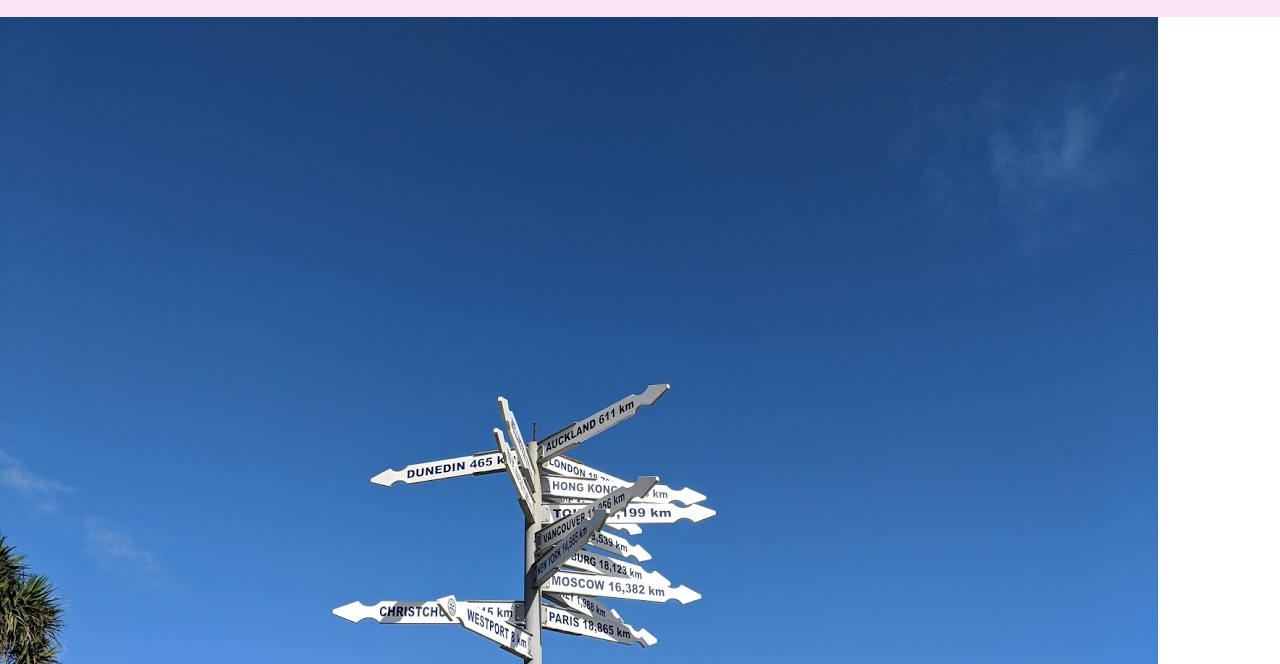
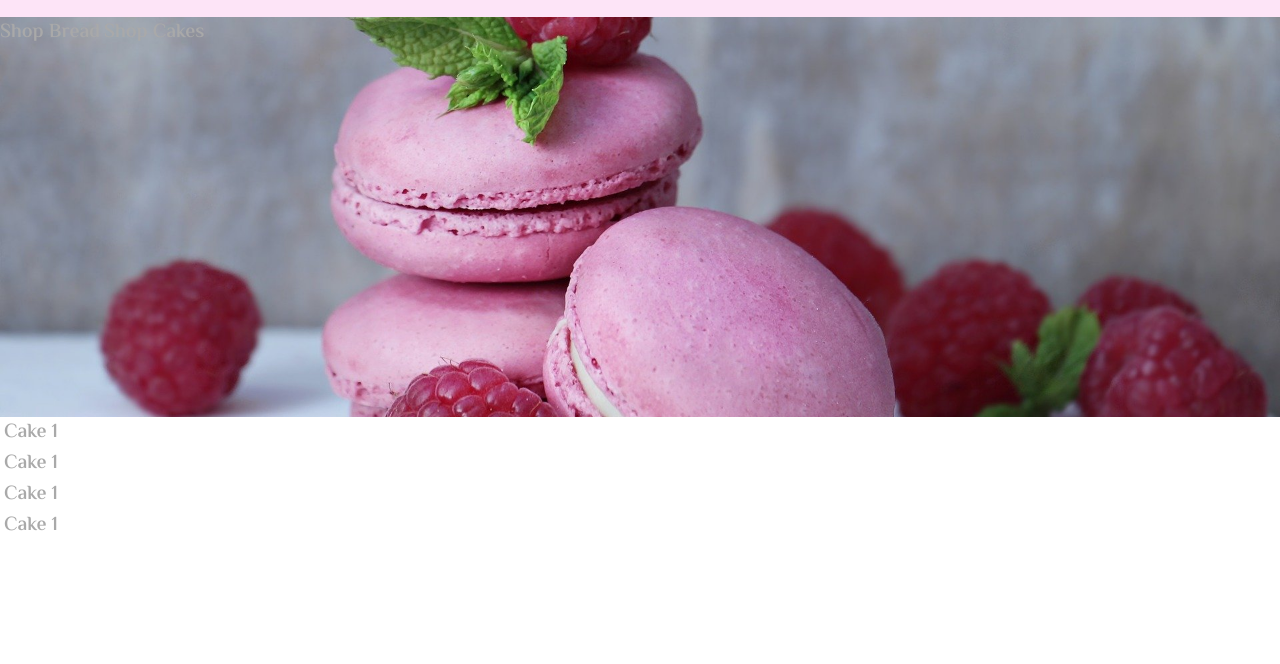
Before and after one commit to milenabarot/Shop-website, a plain HTML site: page index.html in a window 1280 px wide. Shown: the part 136-800 px from the top of the page. Drawn offline with Linux system fonts and the light colour scheme.

Commit message:
Changed image in container.
Changed a few of the images properties in the first-container.

```diff
--- a/index.html
+++ b/index.html
@@ -38,7 +38,6 @@
 
     <section class="first-container">
         <div>
-            <img src="/sign.jpg" alt="large photo of cakes and bread">
             <a href="">Shop Bread</a>
             <a href="">Shop Cakes</a>
         </div>
--- a/style.css
+++ b/style.css
@@ -89,3 +89,13 @@ header {
     flex-direction: column;
     justify-content: center;
 }
+
+/*Container styles */
+
+.first-container {
+    background-image: url(/macarons.jpg);
+    background-size: cover;
+    background-position: center;
+    min-height: 400px;
+    max-height: 350px;
+}
```
Also changed, not shown: bread.jpg (added), macarons.jpg (added).
